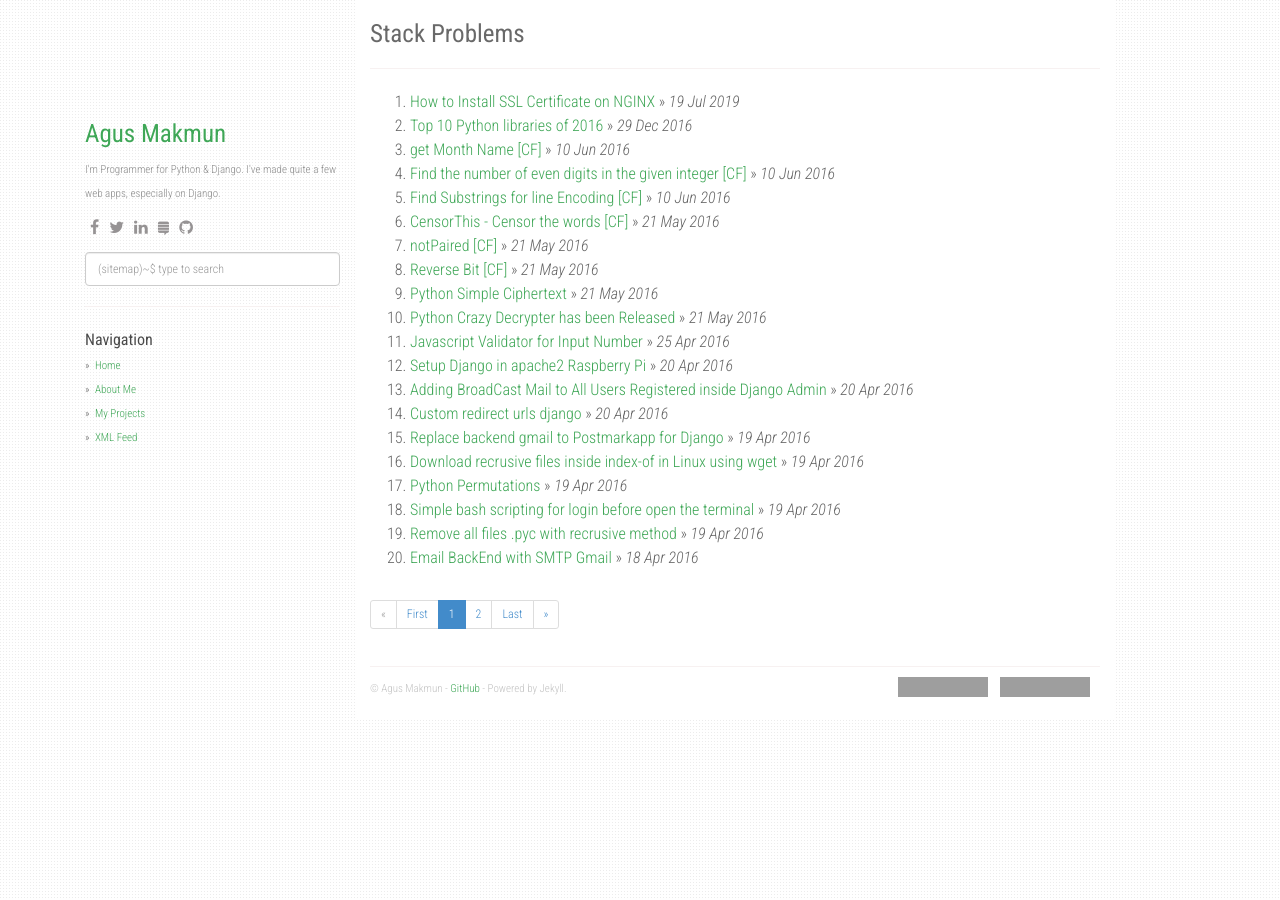
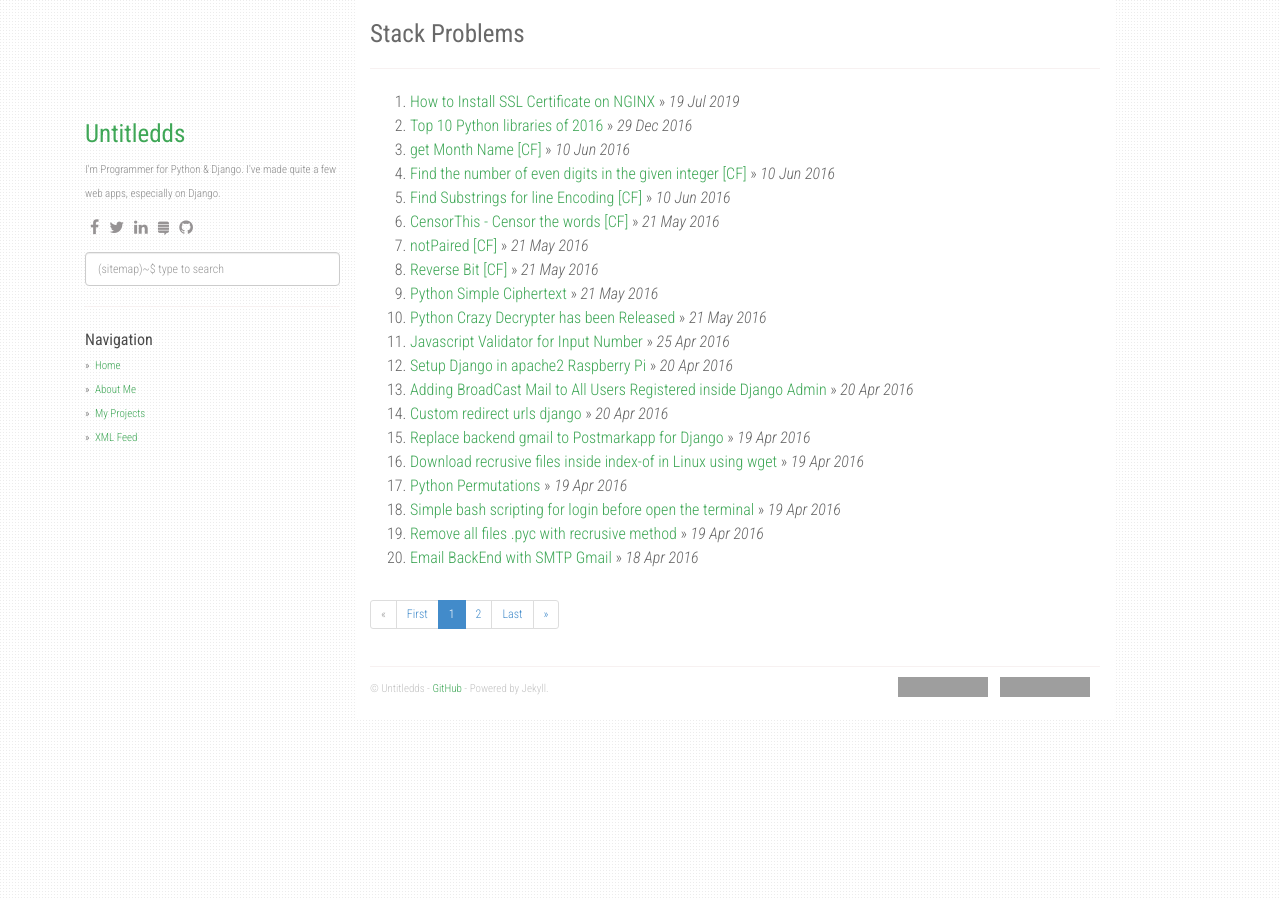
Before and after one commit to untitledds/untitledds.github.io, a Jekyll site: the page built from index.html, in a window 1280 px wide. Built offline with Jekyll 4.4.1, drawn with Linux system fonts in a browser that asks for light colours; nearby versions of some CDN libraries; the list of posts is cut into pages by our own code; grey boxes are pictures that could not be loaded.

Commit message:
change name

```diff
--- a/_config.yml
+++ b/_config.yml
@@ -1,6 +1,6 @@
 title: Stack Problems
 description: My Personal Stack Problems
-author: Agus Makmun
+author: Untitledds
 github: https://github.com/agusmakmun
 about: I'm Programmer for Python & Django. I've made quite a few web apps, especially on Django.
 disqus_shortname: stackproblems
```
